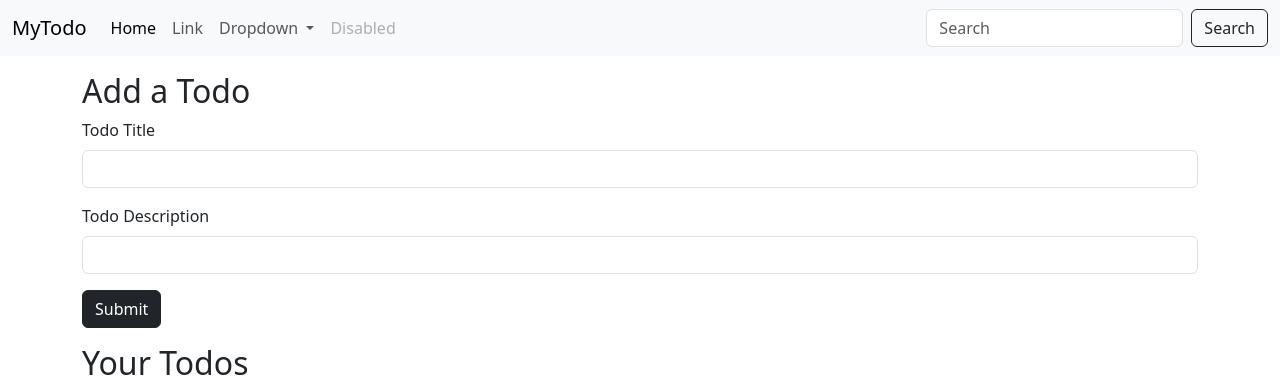
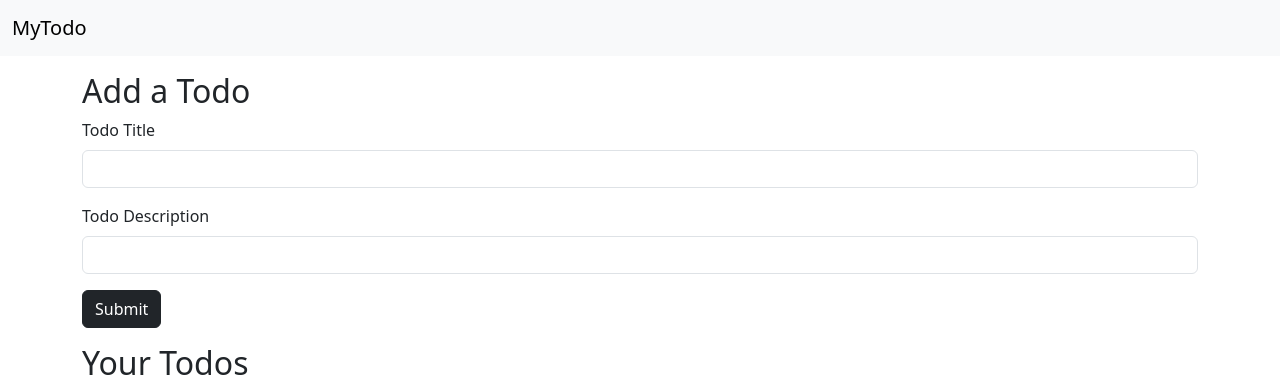
Before and after one commit to sammulla10/TodoAppFlask, a Flask app: page / in a window 1280 px wide. Shown: the top 392 px of the page. Run offline with Flask 3, Linux system fonts and the light colour scheme.

Commit message:
updated the nav bar

```diff
--- a/templates/base.html
+++ b/templates/base.html
@@ -18,7 +18,7 @@
                 aria-label="Toggle navigation">
                 <span class="navbar-toggler-icon"></span>
             </button>
-            <div class="collapse navbar-collapse" id="navbarSupportedContent">
+            <!-- <div class="collapse navbar-collapse" id="navbarSupportedContent">
                 <ul class="navbar-nav me-auto mb-2 mb-lg-0">
                     <li class="nav-item">
                         <a class="nav-link active" aria-current="page" href="#">Home</a>
@@ -48,7 +48,7 @@
                     <input class="form-control me-2" type="search" placeholder="Search" aria-label="Search">
                     <button class="btn btn-outline-dark" type="submit">Search</button>
                 </form>
-            </div>
+             </div> -->
         </div>
     </nav>
     {% block body %}
```
